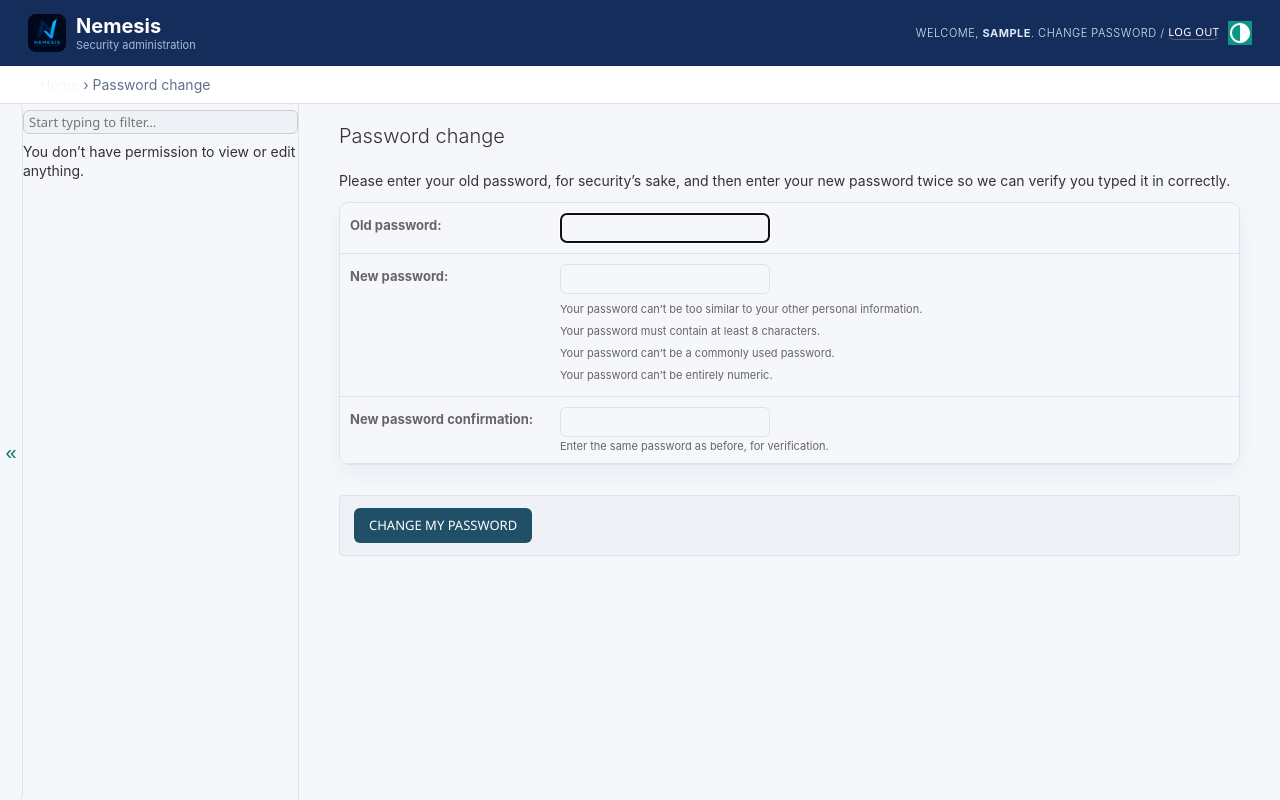
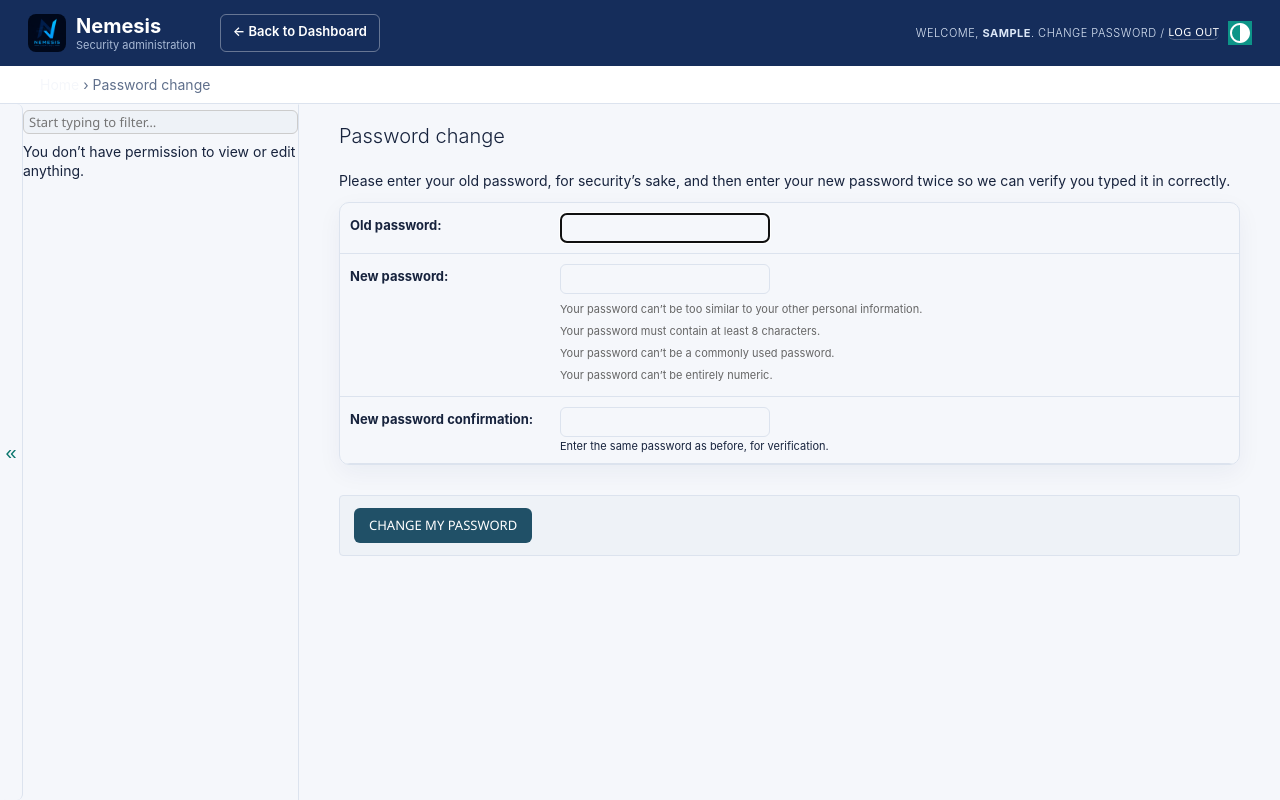
Before and after one commit to Alisyed9/nemesis-project, a Django app: a page that uses templates/admin/base_site.html in a window 1280 px wide. Run offline with Django 5.2, Linux system fonts and the light colour scheme; the visitor is signed in with stand-in values (Sample User, id 1).

Commit message:
Improve dashboard title and admin readability
Co-authored-by: Copilot <223556219+Copilot@users.noreply.github.com>

```diff
--- a/static/css/admin.css
+++ b/static/css/admin.css
@@ -6,11 +6,14 @@
   --darkened-bg: #eef2f7;
   --hairline-color: #dce3ee;
   --link-fg: #08756c;
+  --admin-ink: #17233d;
+  --admin-muted: #4e5d78;
 }
 
 body {
   font-family: "DM Sans", -apple-system, BlinkMacSystemFont, "Segoe UI", sans-serif;
   background: var(--body-bg);
+  color: var(--admin-ink);
 }
 
 #header {
@@ -35,9 +38,47 @@ body {
 .nemesis-admin-brand small { display: block; color: #a9bad6; font-size: 11px; font-weight: 400; }
 #user-tools { color: #dce7f7; }
 #user-tools a { border-bottom-color: #8de9df; }
+.admin-dashboard-link {
+  display: inline-block;
+  margin-left: 24px;
+  padding: 8px 12px;
+  border: 1px solid rgba(255, 255, 255, 0.35);
+  border-radius: 6px;
+  color: #fff !important;
+  font-size: 13px;
+  font-weight: 600;
+}
+.admin-dashboard-link:hover { background: rgba(255, 255, 255, 0.12); }
 #content { max-width: 1480px; margin: 0 auto; }
 .module, .dashboard .module { border: 1px solid var(--hairline-color); border-radius: 10px; overflow: hidden; box-shadow: 0 8px 24px rgba(23,45,91,.05); }
-.module h2, .module caption { background: #eaf0f8; color: var(--primary); }
+.module h2, .module caption {
+  background: #eaf0f8;
+  color: var(--primary);
+  font-weight: 700;
+}
+.module h2 a, .module caption a { color: var(--primary) !important; }
+.module table th, .module table th a { color: var(--admin-ink); }
+.module table td, .module table td a { color: var(--admin-ink); }
+.dashboard .module table tr th { background: #f7f9fc; }
+.object-tools a, .addlink, .changelink { color: var(--link-fg) !important; }
+fieldset h2, .form-row label, .form-row p, .form-row .help, .help, p.help {
+  color: var(--admin-ink);
+}
+div#content h1, #content h1, #content h2, #content h3, #content h4 {
+  color: var(--admin-ink);
+}
+div#content a { color: var(--link-fg); }
+div#content a:hover { color: var(--primary); }
+div#content .breadcrumbs a { color: var(--link-fg); }
+/* The recent-actions panel uses muted default admin text that is too faint here. */
+#recent-actions-module h2,
+#recent-actions-module h3,
+#recent-actions-module li,
+#recent-actions-module li a,
+#recent-actions-module .mini.quiet {
+  color: var(--admin-ink) !important;
+}
+#recent-actions-module .mini.quiet { color: var(--admin-muted) !important; }
 div.breadcrumbs { background: #fff; color: #60708c; border-bottom: 1px solid var(--hairline-color); }
 input, textarea, select, .form-row input { border-radius: 6px; border-color: var(--hairline-color); }
 input:focus, textarea:focus, select:focus { border-color: var(--secondary); }
@@ -47,4 +88,5 @@ button, input[type=submit], .submit-row input, a.button { border-radius: 6px; }
   #content { padding: 16px; }
   #user-tools { margin-top: 8px; text-align: left; }
   .nemesis-admin-brand { font-size: 18px; }
+  .admin-dashboard-link { margin: 10px 0 0; }
 }
--- a/templates/admin/base_site.html
+++ b/templates/admin/base_site.html
@@ -5,6 +5,7 @@
 <a href="{% url 'admin:index' %}" class="nemesis-admin-brand">
   <img src="{% static 'images/logo.jpg' %}" alt="Nemesis"> <span>Nemesis <small>Security administration</small></span>
 </a>
+<a class="admin-dashboard-link" href="{% url 'dashboard:home' %}">← Back to Dashboard</a>
 {% endblock %}
 {% block extrastyle %}
 {{ block.super }}
--- a/templates/base.html
+++ b/templates/base.html
@@ -4,7 +4,7 @@
 <head>
   <meta charset="utf-8">
   <meta name="viewport" content="width=device-width, initial-scale=1">
-  <title>{% block title %}{{ page_title|default:"Dashboard" }}{% endblock %} · PySIEM</title>
+  <title>{% block title %}Dashboard{% endblock %} - Nemesis</title>
   <meta name="theme-color" content="#152d5b">
   <link rel="icon" type="image/jpeg" href="{% static 'images/logo.jpg' %}">
   <link rel="apple-touch-icon" href="{% static 'images/logo.jpg' %}">
```
